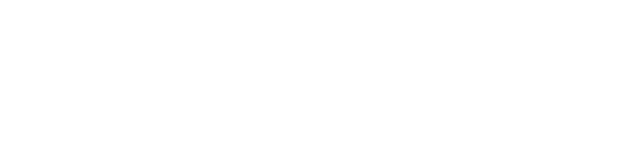
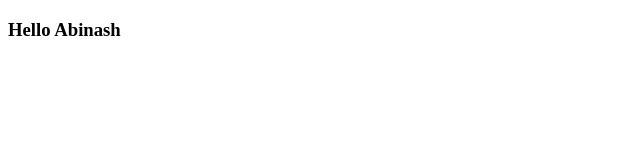
Before and after one commit to Abinash-Adhikari/library-management-system, a plain HTML site: page index.html in a window 1280 px wide. Shown: the whole page, without its empty margins (0-640 px from the left). Drawn offline with Linux system fonts and the light colour scheme.

Commit message:
Abinash: testing

```diff
--- a/index.html
+++ b/index.html
@@ -8,6 +8,7 @@
 </head>
 
 <body>
+    <h3>Hello Abinash</h3>
 </body>
 
 </html>
```
